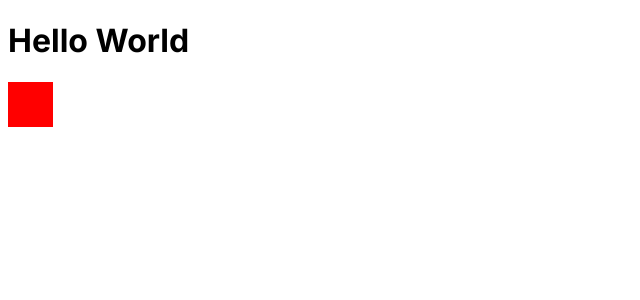
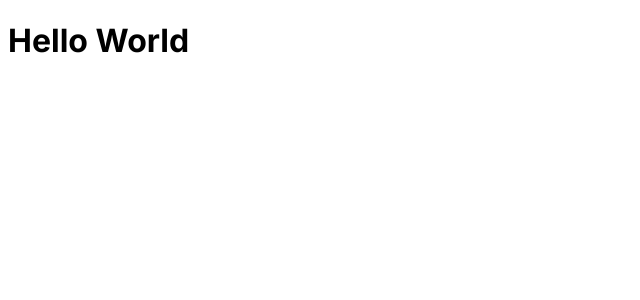
Before and after one commit to ale150375/e-commerce, a React app: page / in a window 1280 px wide. Shown: the top 300 px of the page, without its empty margins (0-640 px from the left). Built offline with nearby package versions, Linux system fonts and the light colour scheme.

Commit message:
loader-html

```diff
--- a/package.json
+++ b/package.json
@@ -30,6 +30,7 @@
   },
   "dependencies": {
     "@babel/preset-react": "^7.17.12",
+    "html-loader": "^3.1.0",
     "react": "^18.1.0",
     "react-dom": "^18.1.0"
   }
--- a/src/index.js
+++ b/src/index.js
@@ -2,4 +2,4 @@ import React from 'react';
 import ReactDOM from 'react-dom';
 import App from './components/App';
 
-ReactDOM.render(<App/>, document.getElementById('app'));
+ReactDOM.render(<App />, document.getElementById('app'));
--- a/src/styles/styles.scss
+++ b/src/styles/styles.scss
@@ -11,9 +11,3 @@
 body {
     font-family: 'Inter', sans-serif;
 }
-.circle {
-    display: block;
-    width: 45px;
-    height: 45px;
-    background-color: red;
-}
```
Also changed, not shown: 2 other files (tests, documents, lock files or other folders).
